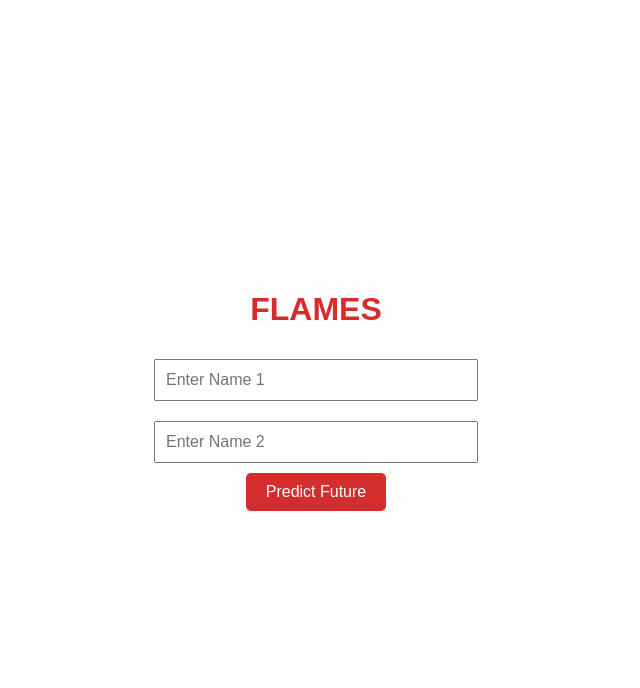
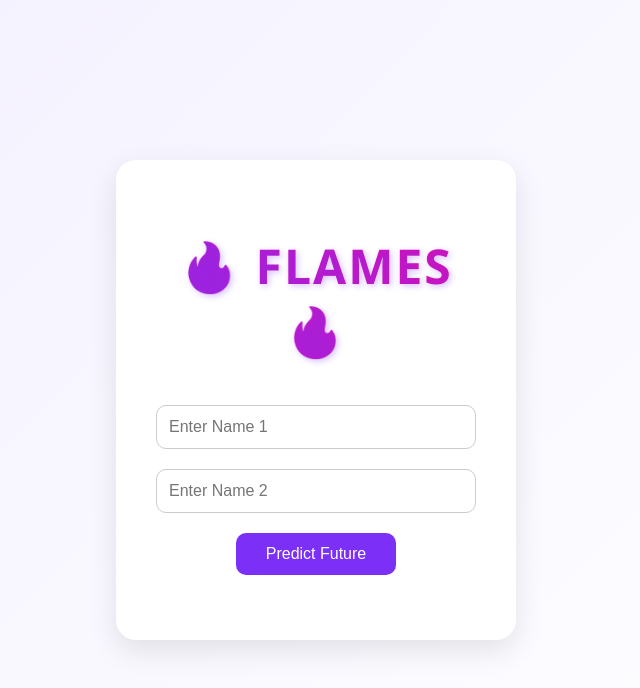
Before and after one commit to mqatd/flames, a plain HTML site: page index.html in a window 1280 px wide. Shown: the whole page, without its empty margins (324-964 px from the left). Drawn offline with Linux system fonts and the light colour scheme.

Commit message:
Update index.html

```diff
--- a/index.html
+++ b/index.html
@@ -5,49 +5,110 @@
   <meta name="viewport" content="width=device-width, initial-scale=1.0"/>
   <title>FLAMES Test</title>
   <style>
+    * {
+      box-sizing: border-box;
+    }
+
     body {
-      font-family: Arial, sans-serif;
-      background: #fefefe;
+      font-family: 'Segoe UI', Tahoma, Geneva, Verdana, sans-serif;
+      background: linear-gradient(135deg, #f3f0ff, #fff);
+      margin: 0;
+      padding: 0;
       display: flex;
       flex-direction: column;
       align-items: center;
       justify-content: center;
       height: 100vh;
-      margin: 0;
     }
-    h1 {
-      color: #d42d2d;
+
+    .container {
+      background: #ffffff;
+      padding: 40px;
+      border-radius: 20px;
+      box-shadow: 0 10px 30px rgba(0, 0, 0, 0.1);
+      text-align: center;
+      max-width: 400px;
+      width: 90%;
     }
+
+    .flames-title {
+      font-size: 48px;
+      background: linear-gradient(90deg, #7b2ff7, #f107a3); /* Purple to pink */
+      -webkit-background-clip: text;
+      -webkit-text-fill-color: transparent;
+      text-shadow: 2px 2px 6px rgba(123, 47, 247, 0.3);
+      font-weight: 800;
+      letter-spacing: 2px;
+      animation: shimmer 3s infinite linear;
+      background-size: 200% auto;
+    }
+
+    @keyframes shimmer {
+      0% {
+        background-position: -200% center;
+      }
+      100% {
+        background-position: 200% center;
+      }
+    }
+
     input {
-      padding: 10px;
-      margin: 10px;
-      width: 300px;
-      max-width: 90%;
+      padding: 12px;
+      margin: 10px 0;
+      width: 100%;
       font-size: 16px;
+      border: 1px solid #ccc;
+      border-radius: 10px;
+      transition: border-color 0.3s ease;
     }
+
+    input:focus {
+      border-color: #7b2ff7;
+      outline: none;
+    }
+
     button {
-      padding: 10px 20px;
-      background-color: #d42d2d;
+      padding: 12px 30px;
+      background-color: #7b2ff7;
       color: white;
       border: none;
       font-size: 16px;
       cursor: pointer;
-      border-radius: 5px;
+      border-radius: 10px;
+      margin-top: 10px;
+      transition: background 0.3s ease;
     }
+
+    button:hover {
+      background-color: #5e22c5;
+    }
+
     #result {
-      margin-top: 20px;
-      font-size: 24px;
+      margin-top: 25px;
+      font-size: 22px;
       font-weight: bold;
-      color: #333;
+      color: #444;
+    }
+
+    @media (max-width: 500px) {
+      .flames-title {
+        font-size: 36px;
+      }
+
+      .container {
+        padding: 30px 20px;
+      }
     }
   </style>
 </head>
 <body>
-  <h1>FLAMES</h1>
-  <input id="name1" type="text" placeholder="Enter Name 1" maxlength="100" />
-  <input id="name2" type="text" placeholder="Enter Name 2" maxlength="100" />
-  <button onclick="runFLAMES()">Predict Future</button>
-  <div id="result"></div>
+  <div class="container">
+    <h1 class="flames-title">🔥 FLAMES 🔥</h1>
+    <input id="name1" type="text" placeholder="Enter Name 1" maxlength="100" />
+    <input id="name2" type="text" placeholder="Enter Name 2" maxlength="100" />
+    <button onclick="runFLAMES()">Predict Future</button>
+    <div id="result"></div>
+  </div>
 
   <script>
     function runFLAMES() {
```
